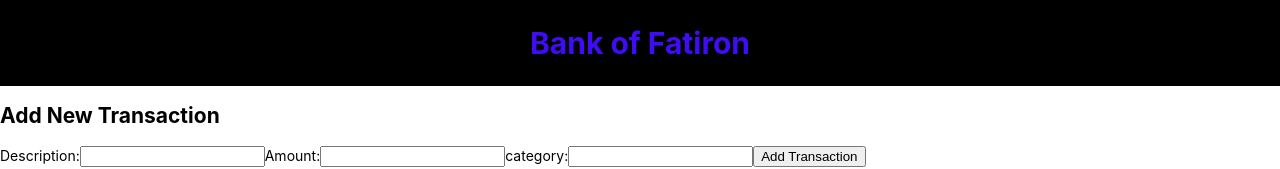
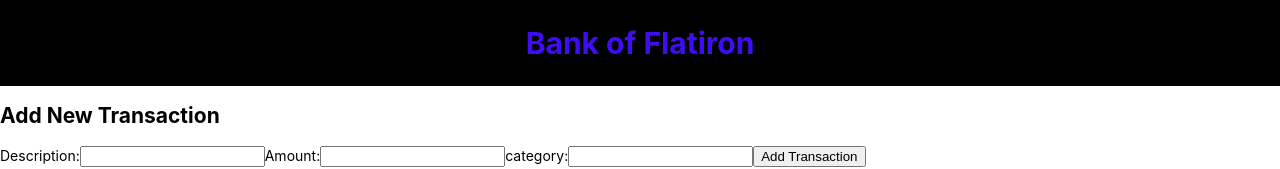
Before and after one commit to Mulindi123/Bank-of-Flatiron, a React (Create React App) app: page / in a window 1280 px wide. Shown: the top 169 px of the page. Built offline with nearby package versions, Linux system fonts and the light colour scheme; no server answers.

Commit message:
Ammends the Navbar render

```diff
--- a/src/Navbar.js
+++ b/src/Navbar.js
@@ -1,7 +1,7 @@
 function Navbar(){
 
     return <nav>
-        <h1>Bank of Fatiron</h1>
+        <h1>Bank of Flatiron</h1>
     </nav>
 }
 export default Navbar
```
